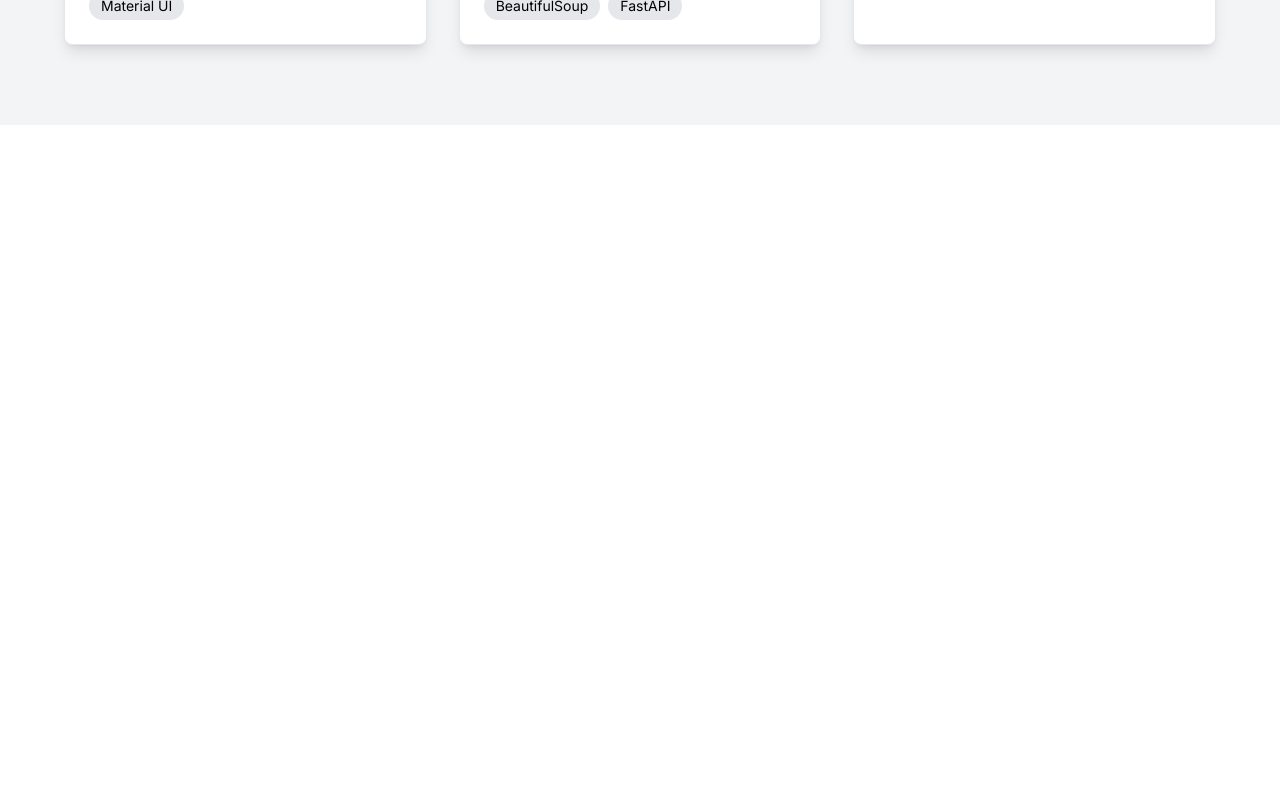
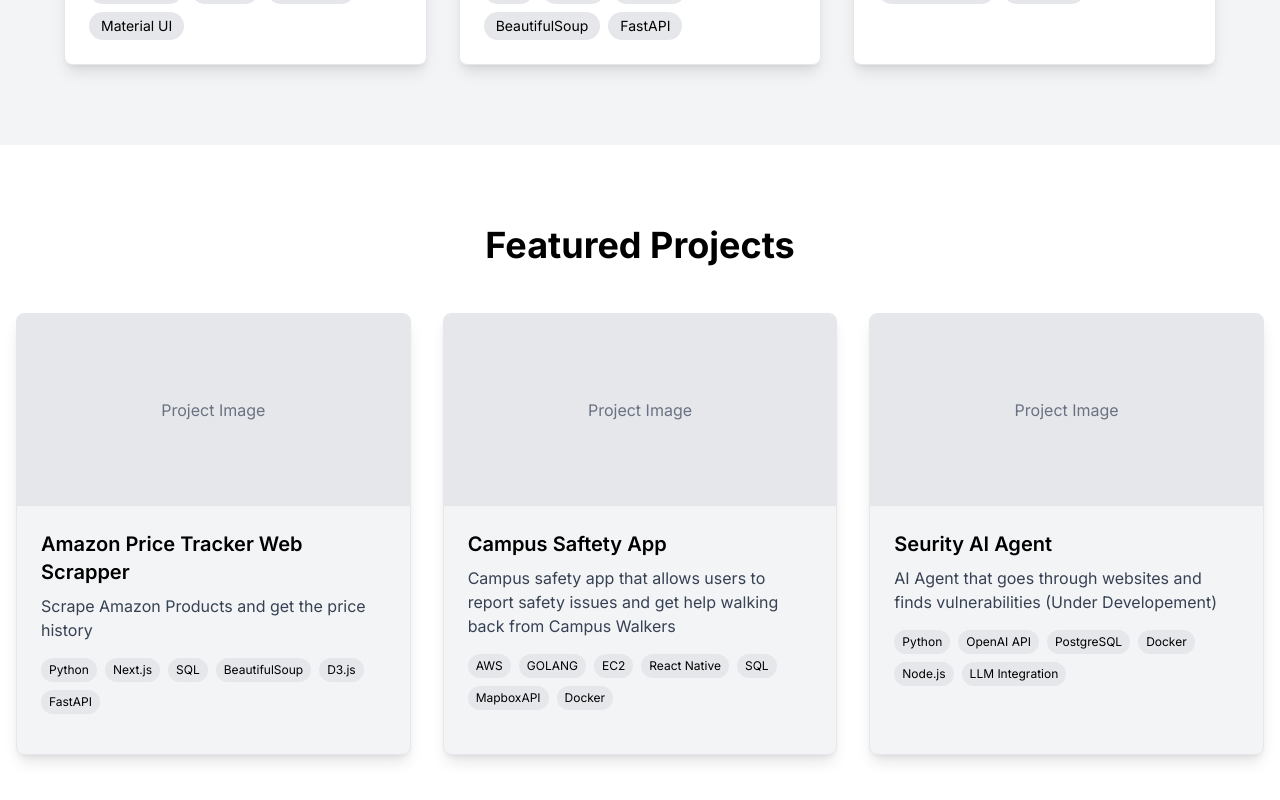
Before and after one commit to svankadarii/personalwebsite, a Next.js app: page / in a window 1280 px wide. Shown: the part 1885-2685 px from the top of the page. Before the commit the page ends 2010 px from the top, so only its background shows below. Built offline with nearby package versions, Linux system fonts and the light colour scheme.

Commit message:
Fix modal spacing and make modal window more compact

```diff
--- a/src/app/globals.css
+++ b/src/app/globals.css
@@ -45,10 +45,12 @@ body {
 
 .ModalContent {
   position: relative;
-  max-width: 600px;
+  max-width: 500px;
   width: 90%;
+  max-height: 90vh;
+  overflow-y: auto;
   background: #181c2c; /* Changed background to dark blue */
-  padding: 2rem;
+  padding: 1.5rem;
   border-radius: 8px;
   outline: none;
   border: 1px solid #555; /* Slightly lighter border for contrast */
--- a/src/app/page.tsx
+++ b/src/app/page.tsx
@@ -2,7 +2,7 @@ import { Metadata } from 'next'
 import Hero from '@/components/Hero'
 import Experience from '@/components/Experience'
 import Skills from '@/components/Skills'
-// import Projects from '@/components/Projects'
+import Projects from '@/components/Projects'
 // import Contact from '@/components/Contact'
 
 export const metadata: Metadata = {
@@ -16,7 +16,7 @@ export default function Home() {
       <Hero />
       <Experience />
       <Skills />
-      {/* <Projects /> */}
+      <Projects />
       {/* <Contact /> */}
     </main>
   )
--- a/src/components/Projects.tsx
+++ b/src/components/Projects.tsx
@@ -1,102 +1,102 @@
-// 'use client'
+'use client'
 
-// import { motion } from 'framer-motion'
-// import { useInView } from 'react-intersection-observer'
+import { motion } from 'framer-motion'
+import { useInView } from 'react-intersection-observer'
 
-// const projects = [
-//   {
-//     title: 'Amazon Price Tracker Web Scrapper',
-//     description: 'Scrape Amazon Products and get the price history',
-//     technologies: ['Python', 'Next.js', 'SQL', 'BeautifulSoup', 'D3.js', 'FastAPI'],
-//     image: '/project1.jpg',
-//     link: '#',
-//   },
-//   {
-//     title: 'Pantry Tracker App',
-//     description: 'Webcam based pantry tracker that detects items and adds to pantry with ai chatbot to help with recipes',
-//     technologies: ['Next.js', 'NextAuth', 'Tailwind CSS', 'Google Cloud Vision API', 'Firebase', 'OpenAI API',],
-//     image: '/project2.jpg',
-//     link: '#',
-//   },
-//   {
-//     title: 'Project 3',
-//     description: 'A brief description of your third project and its impact.',
-//     technologies: ['Python', 'Django', 'PostgreSQL'],
-//     image: '/project3.jpg',
-//     link: '#',
-//   },
-// ]
+const projects = [
+  {
+    title: 'Amazon Price Tracker Web Scrapper',
+    description: 'Scrape Amazon Products and get the price history',
+    technologies: ['Python', 'Next.js', 'SQL', 'BeautifulSoup', 'D3.js', 'FastAPI'],
+    image: '/project1.jpg',
+    link: '#',
+  },
+  {
+    title: 'Campus Saftety App',
+    description: 'Campus safety app that allows users to report safety issues and get help walking back from Campus Walkers',
+    technologies: ['AWS', 'GOLANG', 'EC2', 'React Native', 'SQL', 'MapboxAPI', 'Docker'],
+    image: '/project2.jpg',
+    link: '#',
+  },
+  {
+    title: 'Seurity AI Agent',
+    description: 'AI Agent that goes through websites and finds vulnerabilities (Under Developement)',
+    technologies: ['Python', 'OpenAI API', 'PostgreSQL', 'Docker', 'Node.js', 'LLM Integration'],
+    image: '/project3.jpg',
+    link: '#',
+  },
+]
 
-// export default function Projects() {
-//   const { ref, inView } = useInView({
-//     triggerOnce: true,
-//     threshold: 0.1,
-//   })
+export default function Projects() {
+  const { ref, inView } = useInView({
+    triggerOnce: true,
+    threshold: 0.1,
+  })
 
-//   return (
-//     <section id="projects" className="py-20 bg-white dark:bg-black">
-//       <div className="container mx-auto px-4">
-//         <motion.h2
-//           initial={{ opacity: 0, y: 20 }}
-//           animate={{ opacity: 1, y: 0 }}
-//           className="text-4xl font-bold text-center mb-12 text-black dark:text-white"
-//         >
-//           Featured Projects
-//         </motion.h2>
-//         <motion.div
-//           ref={ref}
-//           initial={{ opacity: 0, y: 20 }}
-//           animate={inView ? { opacity: 1, y: 0 } : { opacity: 0, y: 20 }}
-//           transition={{ duration: 0.5, staggerChildren: 0.2 }}
-//           className="grid grid-cols-1 md:grid-cols-2 lg:grid-cols-3 gap-8"
-//         >
-//           {projects.map((project, index) => (
-//             <motion.div
-//               key={project.title}
-//               initial={{ opacity: 0, y: 20 }}
-//               animate={inView ? { opacity: 1, y: 0 } : { opacity: 0, y: 20 }}
-//               transition={{ duration: 0.5, delay: index * 0.2 }}
-//               whileHover={{ y: -5 }}
-//               className="bg-gray-100 dark:bg-gray-900 rounded-lg overflow-hidden shadow-lg hover:shadow-xl transition-all border border-gray-200 dark:border-gray-800 hover:border-[color:var(--accent)]"
-//             >
-//               <div className="h-48 bg-gray-200 dark:bg-gray-800 relative overflow-hidden group">
-//                 {/* Replace with actual image */}
-//                 <div className="w-full h-full flex items-center justify-center text-gray-500 group-hover:scale-110 transition-transform duration-500">
-//                   Project Image
-//                 </div>
-//                 <div className="absolute inset-0 bg-black bg-opacity-70 opacity-0 group-hover:opacity-100 transition-opacity duration-300 flex items-center justify-center p-4">
-//                   <motion.a
-//                     href={project.link}
-//                     whileHover={{ scale: 1.1 }}
-//                     whileTap={{ scale: 0.9 }}
-//                     className="px-4 py-1 sm:px-6 sm:py-2 text-center bg-[color:var(--accent)] text-white dark:text-black rounded-full text-sm"
-//                   >
-//                     View Project
-//                   </motion.a>
-//                 </div>
-//               </div>
-//               <div className="p-6">
-//                 <h3 className="text-xl font-semibold mb-2 text-black dark:text-white">{project.title}</h3>
-//                 <p className="text-gray-700 dark:text-gray-300 mb-4">
-//                   {project.description}
-//                 </p>
-//                 <div className="flex flex-wrap gap-2 mb-4">
-//                   {project.technologies.map((tech) => (
-//                     <motion.span
-//                       key={tech}
-//                       whileHover={{ scale: 1.05, backgroundColor: "var(--accent)" }}
-//                       whileTap={{ scale: 0.95 }}
-//                       className="px-2 py-1 bg-gray-200 dark:bg-gray-800 text-black dark:text-white rounded-full text-xs cursor-pointer transition-colors"
-//                     >
-//                       {tech}
-//                     </motion.span>
-//                   ))}
-//                 </div>
-//               </div>
-//             </motion.div>
-//           ))}
-//         </motion.div>
-//       </div>
-//     </section>
-//   )
-// }
+  return (
+    <section id="projects" className="py-20 bg-white dark:bg-black">
+      <div className="container mx-auto px-4">
+        <motion.h2
+          initial={{ opacity: 0, y: 20 }}
+          animate={{ opacity: 1, y: 0 }}
+          className="text-4xl font-bold text-center mb-12 text-black dark:text-white"
+        >
+          Featured Projects
+        </motion.h2>
+        <motion.div
+          ref={ref}
+          initial={{ opacity: 0, y: 20 }}
+          animate={inView ? { opacity: 1, y: 0 } : { opacity: 0, y: 20 }}
+          transition={{ duration: 0.5, staggerChildren: 0.2 }}
+          className="grid grid-cols-1 md:grid-cols-2 lg:grid-cols-3 gap-8"
+        >
+          {projects.map((project, index) => (
+            <motion.div
+              key={project.title}
+              initial={{ opacity: 0, y: 20 }}
+              animate={inView ? { opacity: 1, y: 0 } : { opacity: 0, y: 20 }}
+              transition={{ duration: 0.5, delay: index * 0.2 }}
+              whileHover={{ y: -5 }}
+              className="bg-gray-100 dark:bg-gray-900 rounded-lg overflow-hidden shadow-lg hover:shadow-xl transition-all border border-gray-200 dark:border-gray-800 hover:border-[color:var(--accent)]"
+            >
+              <div className="h-48 bg-gray-200 dark:bg-gray-800 relative overflow-hidden group">
+                {/* Replace with actual image */}
+                <div className="w-full h-full flex items-center justify-center text-gray-500 group-hover:scale-110 transition-transform duration-500">
+                  Project Image
+                </div>
+                <div className="absolute inset-0 bg-black bg-opacity-70 opacity-0 group-hover:opacity-100 transition-opacity duration-300 flex items-center justify-center p-4">
+                  <motion.a
+                    href={project.link}
+                    whileHover={{ scale: 1.1 }}
+                    whileTap={{ scale: 0.9 }}
+                    className="px-4 py-1 sm:px-6 sm:py-2 text-center bg-[color:var(--accent)] text-white dark:text-black rounded-full text-sm"
+                  >
+                    View Project
+                  </motion.a>
+                </div>
+              </div>
+              <div className="p-6">
+                <h3 className="text-xl font-semibold mb-2 text-black dark:text-white">{project.title}</h3>
+                <p className="text-gray-700 dark:text-gray-300 mb-4">
+                  {project.description}
+                </p>
+                <div className="flex flex-wrap gap-2 mb-4">
+                  {project.technologies.map((tech) => (
+                    <motion.span
+                      key={tech}
+                      whileHover={{ scale: 1.05, backgroundColor: "var(--accent)" }}
+                      whileTap={{ scale: 0.95 }}
+                      className="px-2 py-1 bg-gray-200 dark:bg-gray-800 text-black dark:text-white rounded-full text-xs cursor-pointer transition-colors"
+                    >
+                      {tech}
+                    </motion.span>
+                  ))}
+                </div>
+              </div>
+            </motion.div>
+          ))}
+        </motion.div>
+      </div>
+    </section>
+  )
+}
--- a/src/components/Skills.tsx
+++ b/src/components/Skills.tsx
@@ -32,7 +32,7 @@ const certifications: CertificationItem[] = [
     {
         name: "AWS Certified Cloud Practitioner",
         issuer: "Amazon Web Services",
-        date: "Issued Dec 2024",
+        date: "Issued Sep 2025",
         credentialLink: "#", // Add actual credential link when available
         icon: FaCertificate
     },
```
Also changed, not shown: src/components/Experience.tsx (+25 -22 lines).
